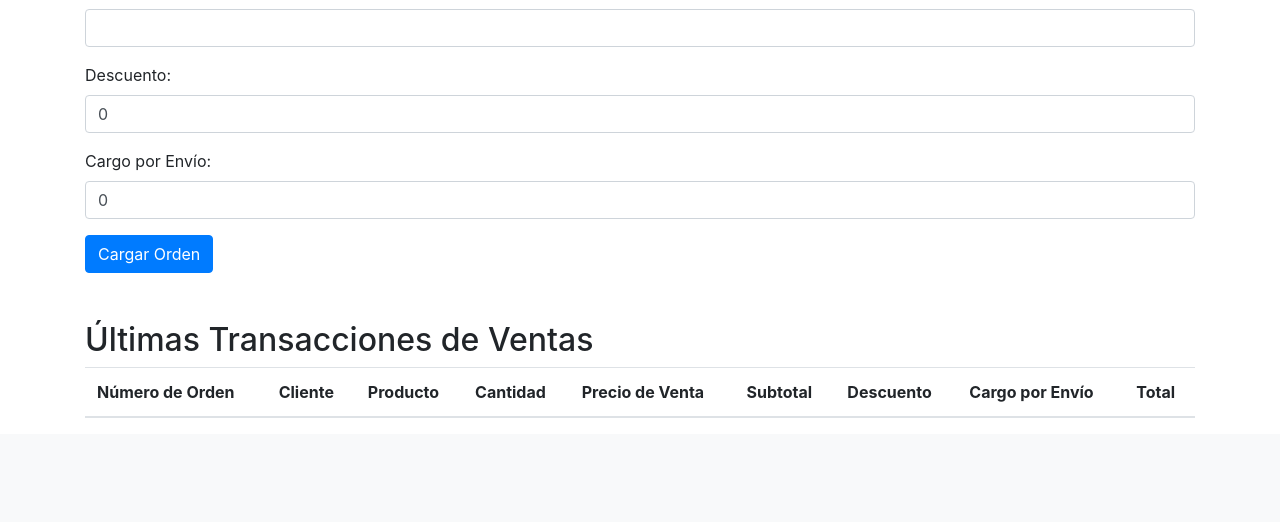
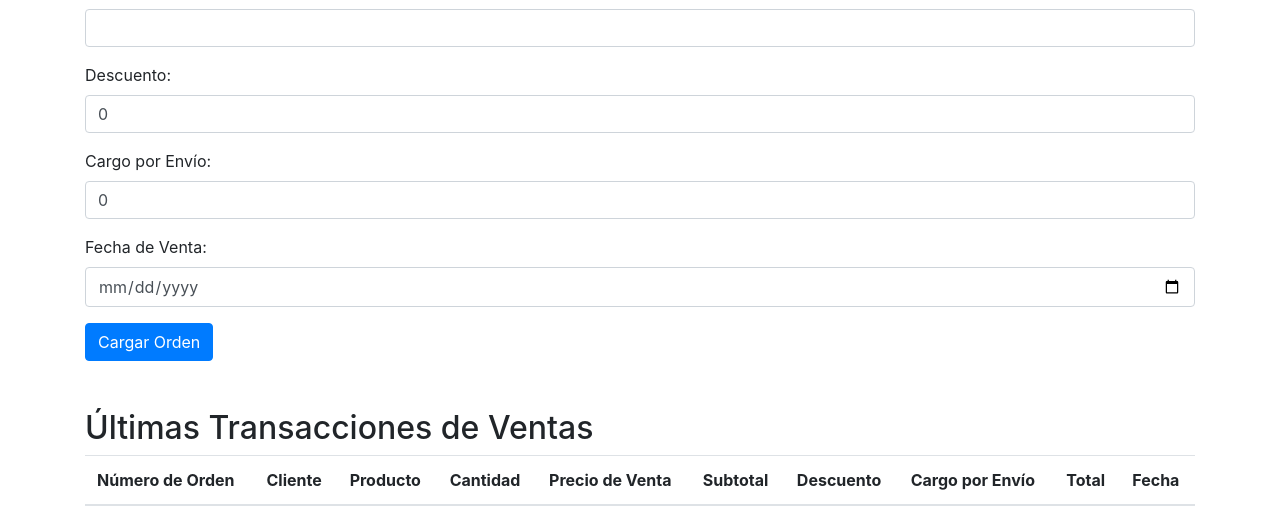
Before and after one commit to juanmatarga/StockFlow, a Flask app: template templates/carga_venta.html in a window 1280 px wide. Shown: the part 437-959 px from the top of the page. Before the commit the page ends 855 px from the top, so only its background shows below. Run offline with Flask 3, Linux system fonts and the light colour scheme; the template is opened without the code that fills it, so the values that code supplies are empty; some libraries are stand-ins or nearby versions.

Commit message:
New in: fechas

```diff
--- a/app.py
+++ b/app.py
@@ -45,7 +45,7 @@ def create_sales_table():
     c.execute('''
     CREATE TABLE IF NOT EXISTS ventas (
         id INTEGER PRIMARY KEY AUTOINCREMENT,
-        numero_orden INTEGER,
+        fecha TEXT,
         cliente TEXT,
         producto_id INTEGER,
         producto_nombre TEXT,
@@ -54,26 +54,11 @@ def create_sales_table():
         subtotal REAL,
         descuento REAL,
         cargo_envio REAL,
-        total REAL
+        total REAL,
+        FOREIGN KEY (producto_id) REFERENCES productos (id)
     )
     ''')
     db.commit()
-
-
-# Crear tabla de productos si no existe y agregar columna unidad_medida si es necesario
-def add_unidad_medida_column():
-    db = get_db()
-    c = db.cursor()
-
-    # Verificar si la columna unidad_medida ya existe
-    c.execute("PRAGMA table_info(productos)")
-    columns = [col[1] for col in c.fetchall()]
-
-    if 'unidad_medida' not in columns:
-        # Si no existe, agregar la columna
-        c.execute("ALTER TABLE productos ADD COLUMN unidad_medida TEXT DEFAULT 'unidades'")
-        db.commit()
-
 
 # Crear tabla de compras
 def create_compras_table():
@@ -82,11 +67,13 @@ def create_compras_table():
     c.execute('''
     CREATE TABLE IF NOT EXISTS compras (
         id INTEGER PRIMARY KEY AUTOINCREMENT,
+        fecha TEXT,
         producto_id INTEGER,
         producto_nombre TEXT,
         cantidad INTEGER,
         precio REAL,
-        total REAL
+        total REAL,
+        FOREIGN KEY (producto_id) REFERENCES productos (id)
     )
     ''')
     db.commit()
@@ -94,7 +81,6 @@ def create_compras_table():
 
 with app.app_context():
     create_productos_table()  # Crear la tabla productos primero
-    add_unidad_medida_column()
     create_sales_table()
     create_compras_table()
 
@@ -141,13 +127,13 @@ def get_producto(id):
     return None
 
 
-def add_venta(numero_orden, cliente, producto_id, producto_nombre, cantidad, precio_venta, subtotal, descuento, cargo_envio, total):
+def add_venta(cliente, producto_id, producto_nombre, cantidad, precio_venta, subtotal, descuento, cargo_envio, total):
     db = get_db()
     c = db.cursor()
     c.execute('''
-    INSERT INTO ventas (numero_orden, cliente, producto_id, producto_nombre, cantidad, precio_venta, subtotal, descuento, cargo_envio, total)
-    VALUES (?, ?, ?, ?, ?, ?, ?, ?, ?, ?)
-    ''', (numero_orden, cliente, producto_id, producto_nombre, cantidad, precio_venta, subtotal, descuento, cargo_envio, total))
+    INSERT INTO ventas (cliente, producto_id, producto_nombre, cantidad, precio_venta, subtotal, descuento, cargo_envio, total)
+    VALUES (?, ?, ?, ?, ?, ?, ?, ?, ?)
+    ''', (cliente, producto_id, producto_nombre, cantidad, precio_venta, subtotal, descuento, cargo_envio, total))
     db.commit()
 
 
@@ -220,41 +206,53 @@ def analitica():
     return jsonify(analisis)
 
 
-@app.route('/api/productos/carga_venta', methods=['GET', 'POST'])
+@app.route('/carga_venta', methods=['GET', 'POST'])
 def carga_venta():
     if request.method == 'POST':
         cliente = request.form['cliente']
-        producto_id = int(request.form['producto'])
-        cantidad = int(request.form['cantidad'])
+        producto_id = request.form['producto']
+        cantidad = float(request.form['cantidad'])
         precio_venta = float(request.form['precio_venta'])
         descuento = float(request.form['descuento'])
         cargo_envio = float(request.form['cargo_envio'])
+        fecha = request.form['fecha']
 
-        producto = get_producto(producto_id)
-        if producto and cantidad <= producto['cantidad']:
-            subtotal = cantidad * precio_venta
-            total = subtotal - descuento + cargo_envio
+        subtotal = precio_venta * cantidad
+        total = subtotal - descuento + cargo_envio
 
-            db = get_db()
-            c = db.cursor()
-            c.execute("SELECT MAX(numero_orden) FROM ventas")
-            max_orden = c.fetchone()[0]
-            numero_orden = (max_orden if max_orden else 0) + 1
+        db = get_db()
+        c = db.cursor()
 
-            add_venta(numero_orden, cliente, producto_id, producto['nombre'], cantidad, precio_venta, subtotal, descuento, cargo_envio, total)
+        # Parche a acomodar, insertar producto_nombre en la tabla ventas y descontar stock
+        c.execute('SELECT * FROM productos WHERE id = ?', (producto_id,))
+        producto = c.fetchone()
+        producto_nombre = producto['nombre']
+        if producto:
+            nuevo_stock = producto['cantidad'] - cantidad
+            c.execute('UPDATE productos SET cantidad = ? WHERE id = ?', (nuevo_stock, producto_id))
 
-            c.execute("UPDATE productos SET cantidad = cantidad - ? WHERE id = ?", (cantidad, producto_id))
+        # Insertar la nueva venta
+        c.execute('''
+            INSERT INTO ventas (cliente, producto_id, producto_nombre, cantidad, precio_venta, descuento, cargo_envio, total, fecha, subtotal)
+            VALUES (?, ?, ?, ?, ?, ?, ?, ?, ?, ?)
+        ''', (cliente, producto_id, producto_nombre, cantidad, precio_venta, descuento, cargo_envio, total, fecha, subtotal))
 
-            db.commit()
+        db.commit()
+        return redirect(url_for('carga_venta'))
 
-            flash('Orden de venta cargada exitosamente', 'success')
-            return redirect(url_for('carga_venta'))
+    db = get_db()
+    c = db.cursor()
+    c.execute('SELECT id, nombre, cantidad, precio FROM productos')
+    productos = c.fetchall()
 
-    productos = get_productos()
-    ventas = get_ventas()
+    c.execute('''
+        SELECT v.*, p.nombre as producto_nombre
+        FROM ventas v
+        JOIN productos p ON v.producto_id = p.id
+    ''')
+    ventas = c.fetchall()  # Asegurándonos de que ventas sea una lista
 
     return render_template('carga_venta.html', productos=productos, ventas=ventas)
-
 
 @app.route('/api/compras', methods=['POST'])
 def add_compra():
@@ -277,34 +275,53 @@ def add_compra():
 @app.route('/carga_compras', methods=['GET', 'POST'])
 def carga_compras():
     if request.method == 'POST':
-        producto_id = int(request.form['producto'])
-        cantidad = int(request.form['cantidad'])
+        producto_id = request.form['producto']
+        cantidad = float(request.form['cantidad'])
         precio = float(request.form['precio'])
+        fecha = request.form['fecha']
 
-        producto = get_producto(producto_id)
+        db = get_db()
+        c = db.cursor()
+
+        # Obtener el producto actual
+        c.execute('SELECT * FROM productos WHERE id = ?', (producto_id,))
+        producto = c.fetchone()
+
         if producto:
+            # Calcular el nuevo precio ponderado
             nuevo_precio = ((producto['cantidad'] * producto['precio']) + (cantidad * precio)) / (producto['cantidad'] + cantidad)
             nuevo_stock = producto['cantidad'] + cantidad
 
-            update_producto(producto_id, producto['nombre'], nuevo_stock, nuevo_precio, producto['unidad_medida'])
+            # Actualizar el producto con el nuevo stock y precio
+            c.execute('''
+                UPDATE productos
+                SET cantidad = ?, precio = ?
+                WHERE id = ?
+            ''', (nuevo_stock, nuevo_precio, producto_id))
 
-            total = cantidad * precio
-
-            db = get_db()
-            c = db.cursor()
+            # Insertar la nueva compra
             c.execute('''
-                INSERT INTO compras (producto_id, producto_nombre, cantidad, precio, total)
-                VALUES (?, ?, ?, ?, ?)
-            ''', (producto_id, producto['nombre'], cantidad, precio, total))
+                INSERT INTO compras (producto_id, producto_nombre, cantidad, precio, total, fecha)
+                VALUES (?, ?, ?, ?, ?, ?)
+            ''', (producto_id, producto['nombre'], cantidad, precio, cantidad * precio, fecha))
 
             db.commit()
-
-            flash('Compra cargada exitosamente', 'success')
             return redirect(url_for('carga_compras'))
 
-    productos = get_productos()
-    compras = get_compras()
+    db = get_db()
+    c = db.cursor()
+    c.execute('SELECT * FROM productos')
+    productos = c.fetchall()
+
+    c.execute('''
+        SELECT c.*, p.nombre as producto_nombre
+        FROM compras c
+        JOIN productos p ON c.producto_id = p.id
+    ''')
+    compras = c.fetchall()
+
     return render_template('carga_compras.html', productos=productos, compras=compras)
+
 
 
 # Rutas para la interfaz web
--- a/templates/carga_compras.html
+++ b/templates/carga_compras.html
@@ -22,6 +22,10 @@
             <label for="precio">Precio de Compra:</label>
             <input type="number" step="0.01" class="form-control" id="precio" name="precio" required>
         </div>
+        <div class="form-group">
+            <label for="fecha">Fecha de Compra:</label>
+            <input type="date" class="form-control" id="fecha" name="fecha" required>
+        </div>
         <button type="submit" class="btn btn-primary">Cargar Compra</button>
     </form>
 
@@ -34,6 +38,7 @@
                 <th>Cantidad</th>
                 <th>Precio</th>
                 <th>Total</th>
+                <th>Fecha</th>
             </tr>
         </thead>
         <tbody>
@@ -44,6 +49,7 @@
                 <td>{{ compra['cantidad'] }}</td>
                 <td>${{ "{:,.2f}".format(compra['precio']) }}</td>
                 <td>${{ "{:,.2f}".format(compra['total']) }}</td>
+                <td>{{ compra['fecha'] }}</td>
             </tr>
             {% endfor %}
         </tbody>
--- a/templates/carga_venta.html
+++ b/templates/carga_venta.html
@@ -53,6 +53,10 @@
             Por favor, ingrese un cargo por envío válido.
         </div>
     </div>
+    <div class="form-group">
+        <label for="fecha">Fecha de Venta:</label>
+        <input type="date" class="form-control" id="fecha" name="fecha" required>
+    </div>
     <button type="submit" class="btn btn-primary">Cargar Orden</button>
 </form>
 
@@ -69,27 +73,28 @@
             <th>Descuento</th>
             <th>Cargo por Envío</th>
             <th>Total</th>
+            <th>Fecha</th>
         </tr>
     </thead>
     <tbody>
         {% for venta in ventas %}
         <tr>
-                <td>{{ venta['numero_orden'] }}</td>
+            <td>{{ venta['id'] }}</td>
             <td>{{ venta['cliente'] }}</td>
             <td>{{ venta['producto_nombre'] }}</td>
             <td>{{ venta['cantidad'] }}</td>
-                <td>${{ "{:,.2f}".format(venta['precio_venta']) }}</td>
-                <td>${{ "{:,.2f}".format(venta['subtotal']) }}</td>
-                <td>${{ "{:,.2f}".format(venta['descuento']) }}</td>
-                <td>${{ "{:,.2f}".format(venta['cargo_envio']) }}</td>
-                <td>${{ "{:,.2f}".format(venta['total']) }}</td>
+            <td>${{ "%.2f"|format(venta['precio_venta']) }}</td>
+            <td>${{ "%.2f"|format(venta['subtotal']) }}</td>
+            <td>${{ "%.2f"|format(venta['descuento']) }}</td>
+            <td>${{ "%.2f"|format(venta['cargo_envio']) }}</td>
+            <td>${{ "%.2f"|format(venta['total']) }}</td>
+            <td>{{ venta['fecha'] }}</td>
         </tr>
         {% endfor %}
     </tbody>
 </table>
 
     <script>
-        // Ejemplo de validación personalizada
         (function() {
             'use strict';
             window.addEventListener('load', function() {
@@ -127,10 +132,6 @@
                 showCustomError('descuento', 'El descuento no puede ser negativo.');
                 return false;
             }
-            if (descuento > subtotal) {
-                showCustomError('descuento', 'El descuento no puede ser mayor que el subtotal.');
-                return false;
-            }
             if (cargoEnvio < 0) {
                 showCustomError('cargo_envio', 'El cargo por envío no puede ser negativo.');
                 return false;
@@ -138,10 +139,13 @@
             return true;
         }
 
-        function showCustomError(elementId, message) {
-            var element = document.getElementById(elementId);
-            element.classList.add('is-invalid');
-            element.nextElementSibling.textContent = message;
+        function showCustomError(fieldId, errorMessage) {
+            var field = document.getElementById(fieldId);
+            field.setCustomValidity(errorMessage);
+            field.reportValidity();
+            field.oninput = function() {
+                field.setCustomValidity('');
+            };
         }
     </script>
 {% endblock %}
```
Also changed, not shown: inventario.db. Lines whose indentation alone changed are shown as unchanged.
